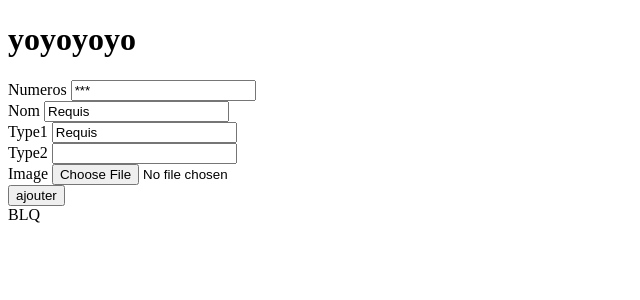
After one commit to Jreuh/MVCprojet, a PHP site: the page made by views/pokemons/createPokemon.php in a window 1280 px wide. The commit adds this page. Shown: the top 300 px of the page, without its empty margins (0-640 px from the left). Run offline with PHP 8.4, Linux system fonts and the light colour scheme; the template is opened without the code that fills it, so the values that code supplies are empty.

Commit message:
create ok

```diff
--- a/models/Pokemon.php
+++ b/models/Pokemon.php
@@ -9,4 +9,5 @@ class Pokemon extends Model
         $this->getConnection();
     }
 
+
 }
--- /dev/null
+++ b/views/pokemons/createPokemon.php
@@ -0,0 +1,41 @@
+<?php $title = "Ajout d'un pokemon" ?>
+<form action="" method="POST" enctype="multipart/form-data">
+
+    <div class="form-group">
+        <label for="number">Numeros</label>
+        <input class="form-control" id="number" name="number" value=<?php if (isset($_POST['number']) && !empty($_POST['number'])) {
+                                                                        echo $_POST['number'];
+                                                                    } else {
+                                                                        echo '***';
+                                                                    } ?>>
+
+    </div>
+    <div class="form-group">
+        <label for="Nom">Nom</label>
+        <input type="text" class="form-control" id="Nom" name="first_name" value=<?php if (isset($_POST['first_name']) && !empty($_POST['first_name'])) {
+                                                                                        echo $_POST['first_name'];
+                                                                                    } else {
+                                                                                        echo "Requis";
+                                                                                    } ?>>
+    </div>
+
+    <div class="form-group">
+        <label for="type1">Type1</label>
+        <input type="text" class="form-control" id="type1" name="type1" value=<?php if (isset($_POST['type1']) && !empty($_POST['type1'])) {
+                                                                                    echo $_POST['type1'];
+                                                                                } else {
+                                                                                    echo "Requis";
+                                                                                } ?>>
+    </div>
+    <div class="form-group">
+        <label for="type2">Type2</label>
+        <input type="text" class="form-control" id="type2" name="type2">
+    </div>
+    <div class="form-group">
+        <label for="image">Image</label>
+        <input type="file" name="image">
+
+    </div>
+
+    <button type="submit" value="addpoke" class="btn btn-primary" name="addpoke">ajouter</button>
+</form>
--- a/views/pokemons/fiche.php
+++ b/views/pokemons/fiche.php
@@ -1,3 +1,4 @@
+<?php $title = 'Fiche Pokemon' ?>
 <div class="card <?php
                     if ($pokemon['type1'] === 'Plante') {
                         echo "plante";
```
Also changed, not shown: app/Model.php (+15 -0 lines), controllers/Pokemons.php (+42 -0 lines), public/images/Pokemon/Abo.png (deleted), public/images/Pokemon/Alakazam.png (deleted), public/images/Pokemon/Aspicot.png (deleted), public/images/Pokemon/Bulbizarre.png (deleted), public/images/Pokemon/Chetiflor.png (deleted), public/images/Pokemon/Herbizarre.png, public/images/Pokemon/YOLO.png (renamed from public/images/Pokemon/Akwakwak.png), public/images/Pokemon/YOLOLOLO.png (renamed from public/images/Pokemon/Aquali.png), public/images/Pokemon/hilojhg.png (renamed from public/images/Pokemon/Amonistar.png).
